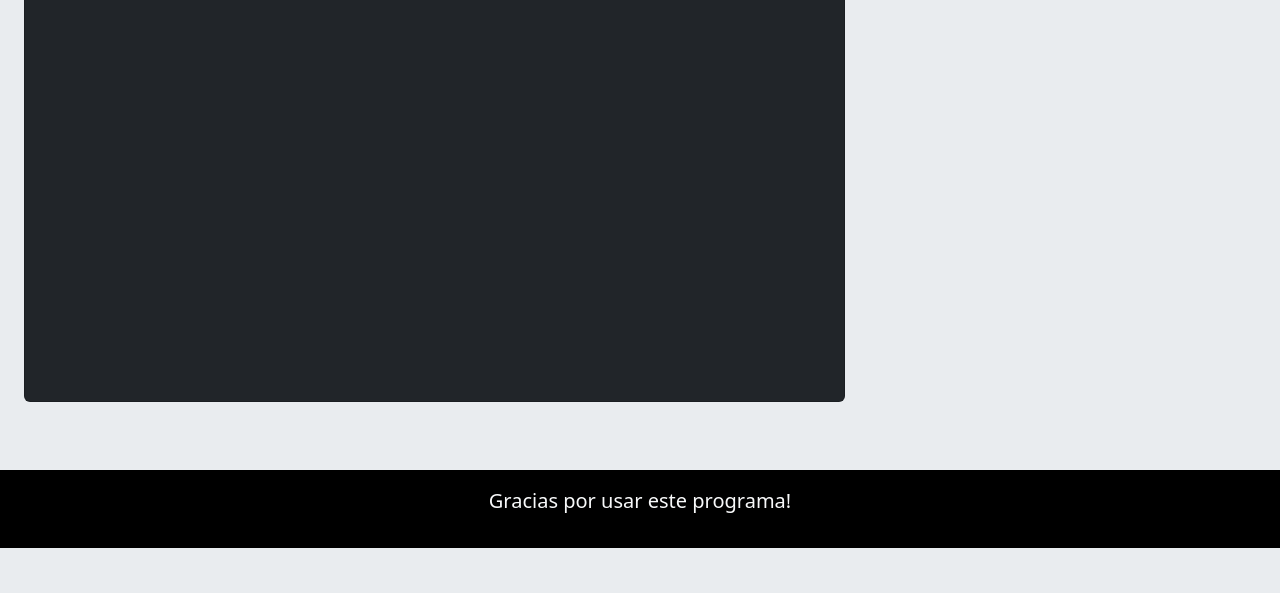
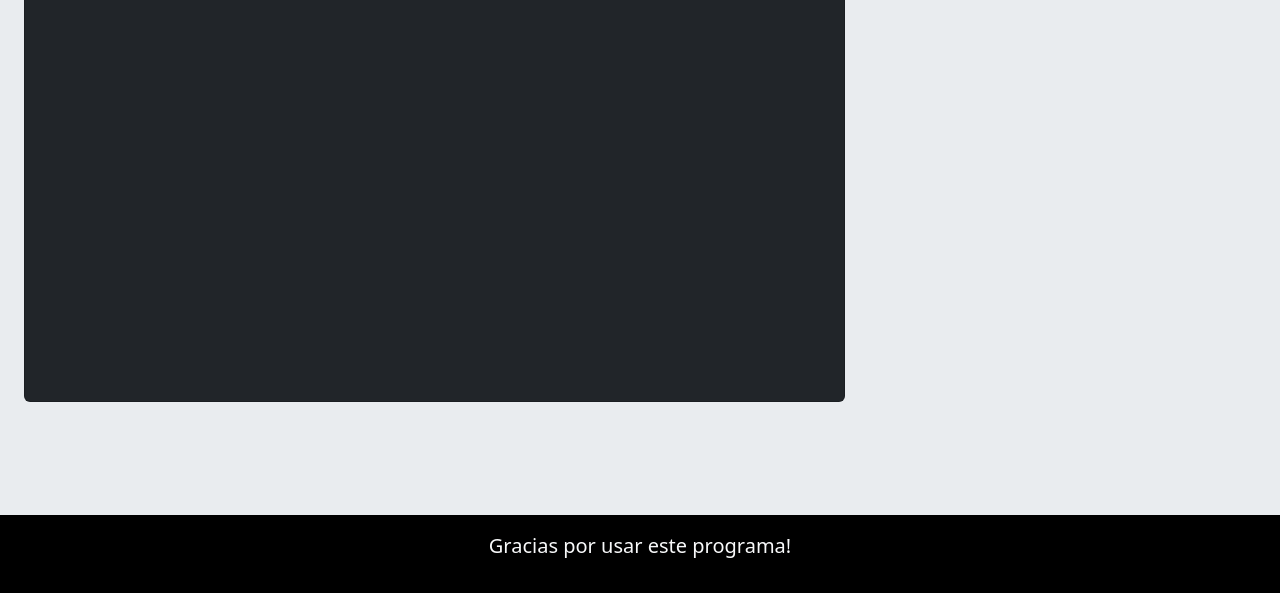
Before and after one commit to Stevensauro/ProyectoEncriptador, a plain HTML site: page index.html in a window 1280 px wide. Shown: the part 748-1341 px from the top of the page. Before the commit the page ends 1296 px from the top, so only its background shows below. Drawn offline with nearby package versions, Linux system fonts and the light colour scheme.

Commit message:
v2 final changes

```diff
--- a/css/style.css
+++ b/css/style.css
@@ -10,10 +10,10 @@
 
 }
 
-::placeholder{
+#textoString::placeholder{
     color: white;
 }
 
 .container-footer{
-    margin-top: 20px;
+    margin-top: 65px;
 }
--- a/index.html
+++ b/index.html
@@ -1,11 +1,12 @@
 <html lang="en" class="html">
 <head>
+    <title>Homepage</title>
     <meta charset="UTF-8">
     <meta http-equiv="X-UA-Compatible" content="IE=edge">
     <meta name="viewport" content="width=device-width, initial-scale=1.0">
     <link rel="stylesheet" href="css/style.css"/>
     <link href="https://cdn.jsdelivr.net/npm/bootstrap@5.3.0-alpha1/dist/css/bootstrap.min.css" rel="stylesheet" integrity="sha384-GLhlTQ8iRABdZLl6O3oVMWSktQOp6b7In1Zl3/Jr59b6EGGoI1aFkw7cmDA6j6gD" crossorigin="anonymous">
-    <title>Homepage</title>
+    <script type="text/javascript" src="JS/encriptador.js"></script>
 </head>
 <body class="bg-body-secondary">
 
@@ -55,11 +56,10 @@
         </div>
     </div>
 
-    <div class="container-fluid px-lg-5 py-3 bg-black mh-100 container-footer">
-        <footer class="text-center">
+    <div class="container-fluid px-lg-5 py-3 bg-black container-footer">
+        <footer class="text-center ">
             <p class="fs-5 text-light">Gracias por usar este programa!</p>
         </footer>
     </div>
-<script type="text/javascript" src="JS/encriptador.js"></script>
 </body>
 </html>
```
